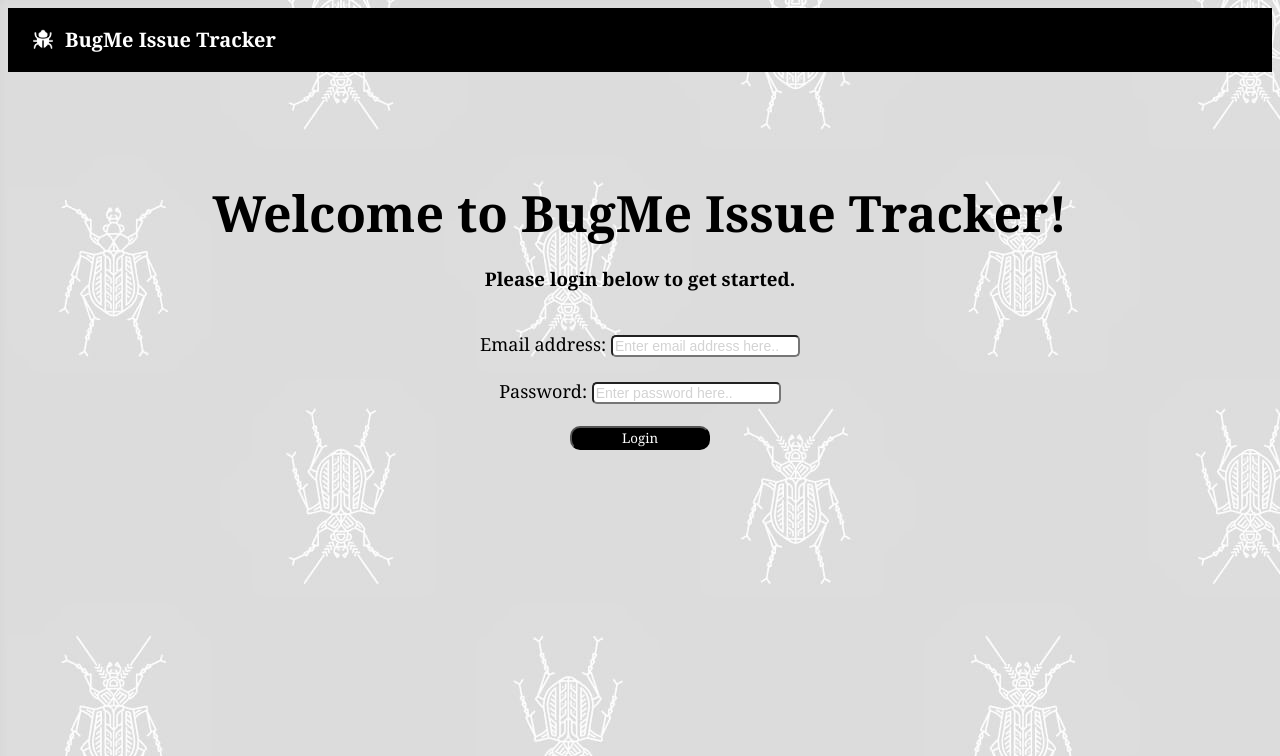
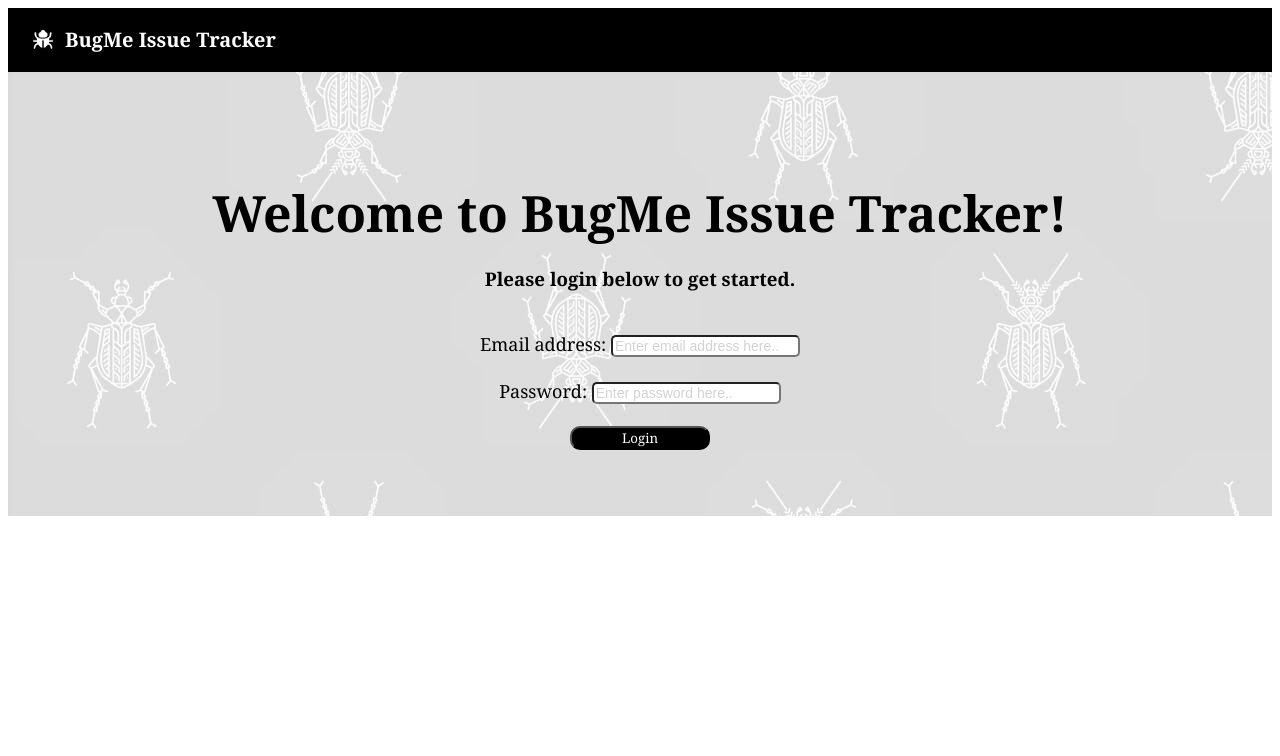
Before and after one commit to joygray21/info2180-finalproject, a PHP site: page / in a window 1280 px wide. Shown: the top 756 px of the page. Run offline with PHP 8.4, Linux system fonts and the light colour scheme.

Commit message:
Minor changes

```diff
--- a/index.html
+++ b/index.html
@@ -24,6 +24,7 @@
             <label for="pword">Password:  </label>
             <input class="fields" type="text" value="Enter password here.." id="pword" name="pword"><br><br>
             <input id="lgn-btn" type="submit" value="Login"><br><br><br><br>
+            <div id="wrg-pword"></div>
         </form>
     </div>
 </body>
--- a/styles.css
+++ b/styles.css
@@ -1,31 +1,27 @@
 body{
     font-family: Cambria, Cochin, Georgia, Times, 'Times New Roman', serif;
-    background-image: url(images/bug-motif.jpg);
+    display: grid;
+    grid-template-columns: repeat(12, [col-start] 1fr);
 }
 
-/* #main{
-    grid-area: main;
+header{
+    grid-column: col-start / -1;
 }
 
-#side{
-    grid-area: side;
-    background-color: grey;
+.main{
+    margin-left: 15px;
+    grid-column: col-start 4 / -1;
 }
 
-#page .container{
-    display: grid;
-    grid-template-columns: auto auto auto auto auto;
-    grid-template-rows: auto auto auto;
-    grid-template-areas:
-    'side main main main main'
-    'side main main main main'
-    'side main main main main';
-} */
-
-
+.side{
+    grid-column: col-start / span 3;
+    background-color:#f0f0f0;
+}
 
 #loginpge{
     text-align: center;
+    grid-column: col-start/-1;
+    background-image: url(images/bug-motif.jpg);
 }
 
 #lgn-btn{
```
